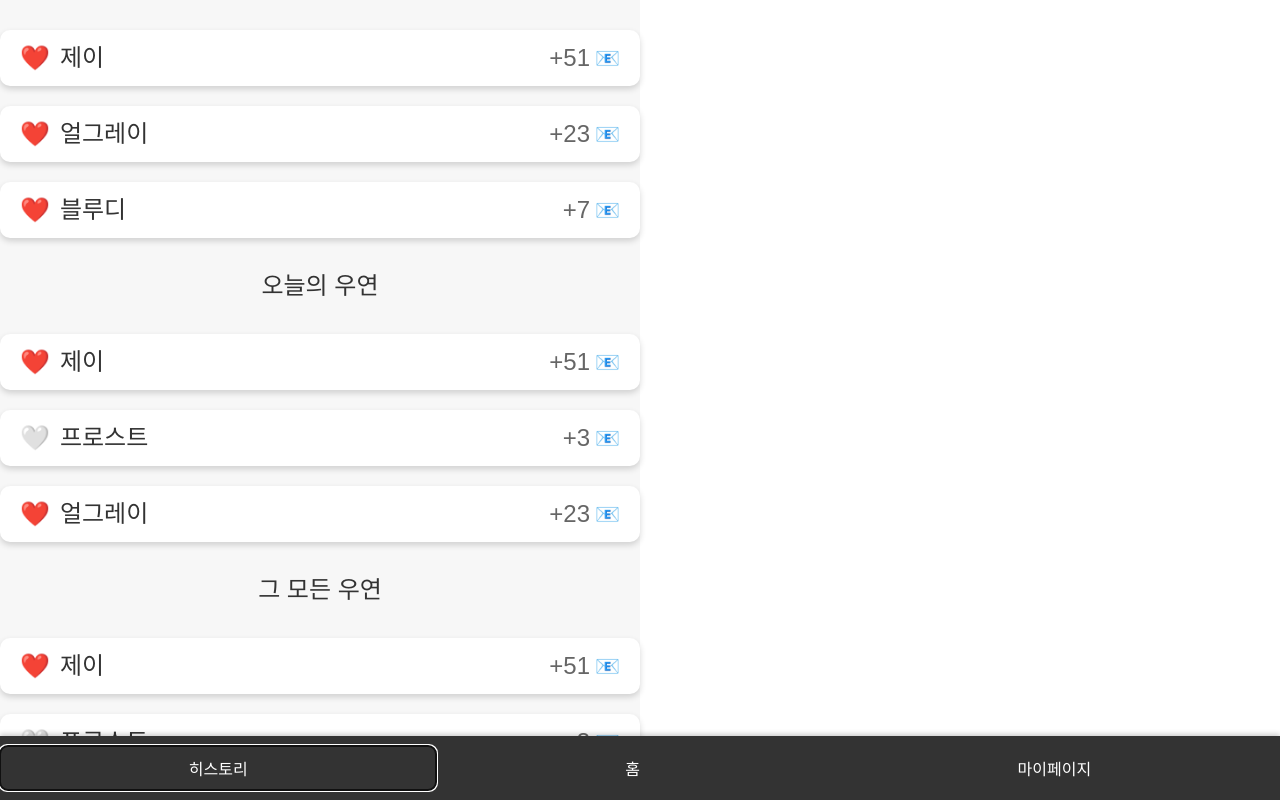
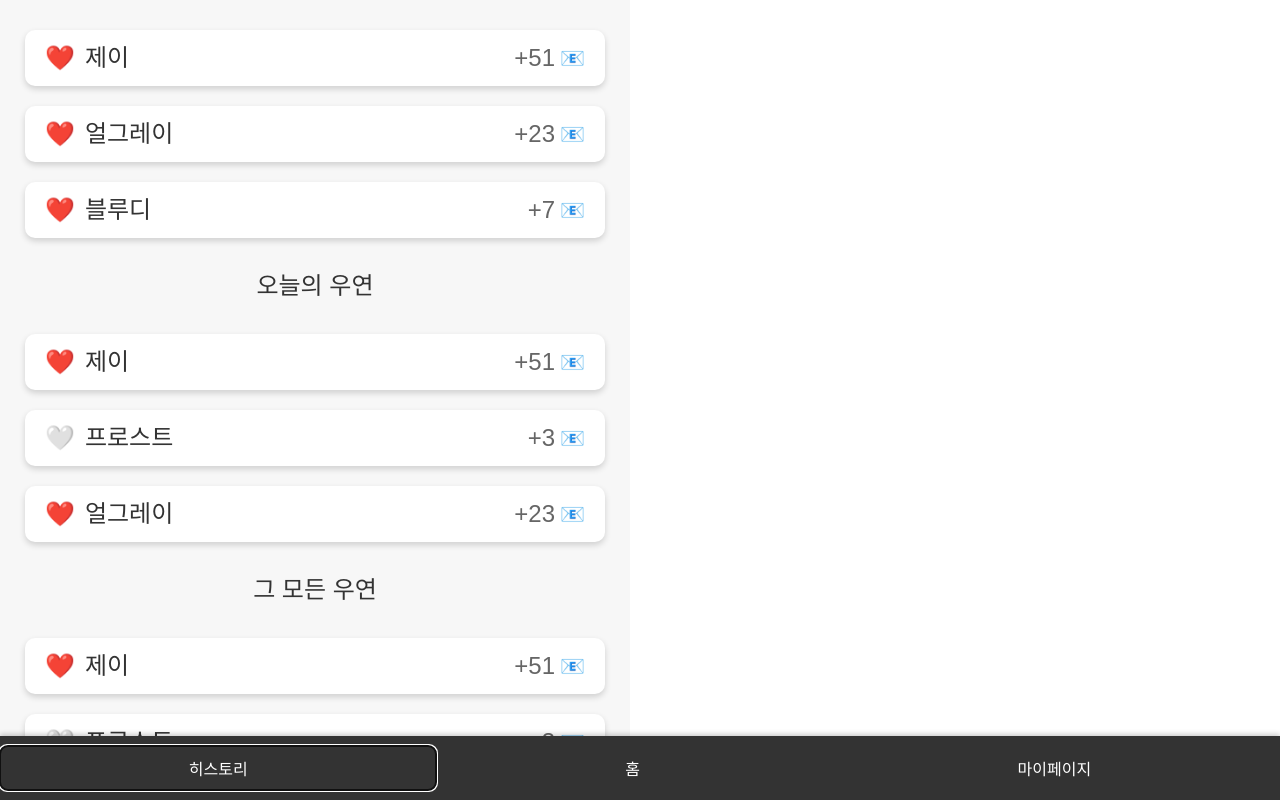
Before and after one commit to 14KGun/5KY, a React (Vite) app in the folder web/: page / in a window 1280 px wide. Both pictures are taken after a click on the button "히스토리". Shown: the top 800 px of the page. Built offline with nearby package versions, Linux system fonts and the light colour scheme; a web font is replaced by a local one.

Commit message:
gap and width

```diff
--- a/web/src/components/HistoryCard/HistoryCard.jsx
+++ b/web/src/components/HistoryCard/HistoryCard.jsx
@@ -2,7 +2,7 @@ import React from 'react';
 import styled from 'styled-components';
 
 const Card = styled.div`
-  width: 100%;
+  width: 90%;
   display: flex;
   align-items: center;
   justify-content: space-between;
--- a/web/src/index.css
+++ b/web/src/index.css
@@ -67,13 +67,3 @@ button:focus-visible {
     background-color: #f9f9f9;
   }
 }
-.container {
-  display: flex; /* Flexbox 레이아웃 사용 */
-  flex-direction: column; /* 요소들을 세로로 쌓음 */
-  justify-content: start; /* 컨테이너의 시작부터 아이템을 쌓음 */
-  align-items: stretch; /* 아이템들이 컨테이너의 시작부분에 정렬됨 */
-  padding: 16px; /* 좌우 패딩 제거 */
-  width: 100%; /* 너비를 100%로 설정 */
-  max-width: 100%; /* 최대 너비를 100%로 설정 */
-  margin: 20px; /* 마진 제거 */
-}
--- a/web/src/screens/History/History.jsx
+++ b/web/src/screens/History/History.jsx
@@ -55,7 +55,7 @@ const Container = styled.div`
   flex-direction: column;
   align-items: center;
   justify-content: center;
-  padding: 20px;
+  padding: 20px 15px; /* top and bottom padding 20px, left and right padding 15px */
   background: #f7f7f7; /* 배경 색 */
   margin: 0 auto; /* 중앙 정렬 */
 `;
```
